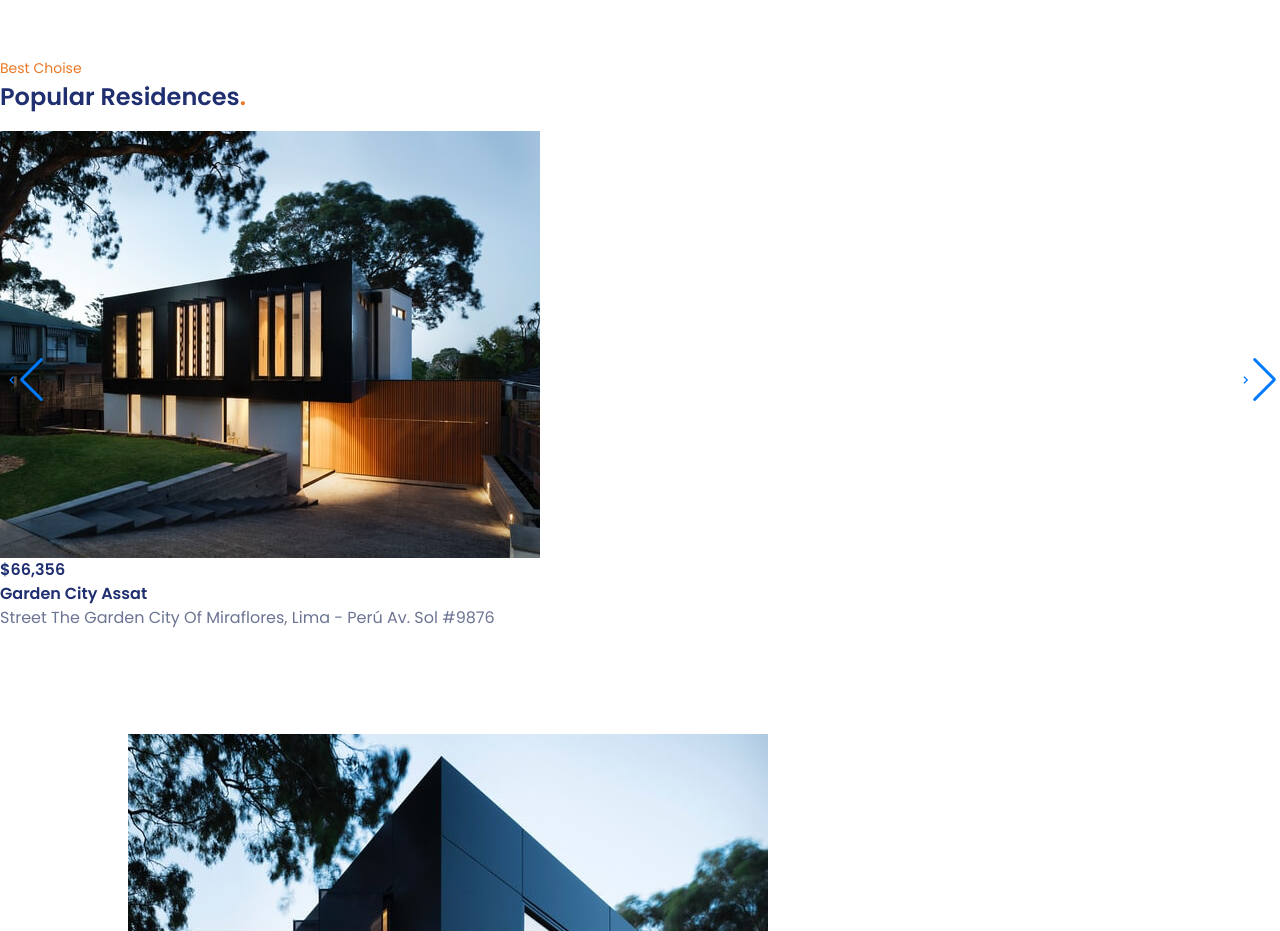
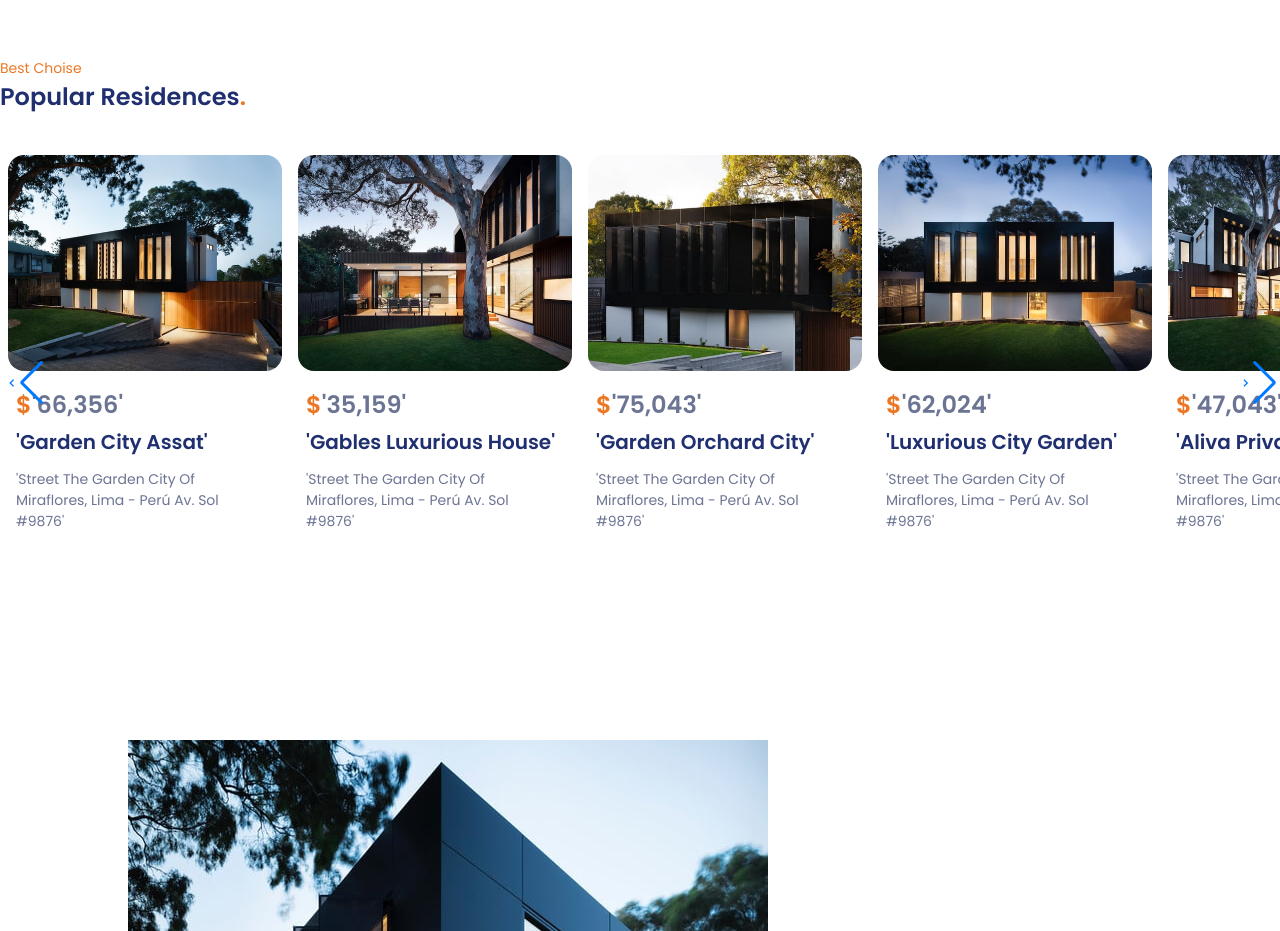
Before and after one commit to shoproizoshlo/real-state-website-vue-ts, a Vue app: page / in a window 1280 px wide. Shown: the part 1180-2111 px from the top of the page. Built offline with nearby package versions, Linux system fonts and the light colour scheme.

Commit message:
added popular card component

```diff
--- a/src/components/main/Popular.vue
+++ b/src/components/main/Popular.vue
@@ -5,86 +5,36 @@
       <h2 class="section__title">Popular Residences<span>.</span></h2>
       <div class="popular__container swiper">
         <div class="swiper-wrapper">
-          <article class="popular__card swiper-slide">
-            <img
-              src="/src/assets/img/popular1.jpg"
-              alt="popular projet"
-              class="popular__img"
-            />
-
-            <div class="popular__data">
-              <h2 class="popular__price"><span>$</span>66,356</h2>
-
-              <h3 class="popular__title">Garden City Assat</h3>
-              <p class="popular__description">
-                Street The Garden City Of Miraflores, Lima - Perú Av. Sol #9876
-              </p>
-            </div>
-          </article>
-          <article class="popular__card swiper-slide">
-            <img
-              src="/src/assets/img/popular2.jpg"
-              alt="popular projet"
-              class="popular__img"
-            />
-
-            <div class="popular__data">
-              <h2 class="popular__price"><span>$</span>35,159</h2>
-
-              <h3 class="popular__title">Gables Luxurious House</h3>
-              <p class="popular__description">
-                Street The Garden City Of Miraflores, Lima - Perú Av. Sol #9876
-              </p>
-            </div>
-          </article>
-          <article class="popular__card swiper-slide">
-            <img
-              src="/src/assets/img/popular3.jpg"
-              alt="popular projet"
-              class="popular__img"
-            />
-
-            <div class="popular__data">
-              <h2 class="popular__price"><span>$</span>75,043</h2>
-
-              <h3 class="popular__title">Garden Orchard City</h3>
-              <p class="popular__description">
-                Street The Garden City Of Miraflores, Lima - Perú Av. Sol #9876
-              </p>
-            </div>
-          </article>
-          <article class="popular__card swiper-slide">
-            <img
-              src="/src/assets/img/popular4.jpg"
-              alt="popular projet"
-              class="popular__img"
-            />
-
-            <div class="popular__data">
-              <h2 class="popular__price"><span>$</span>62,024</h2>
-
-              <h3 class="popular__title">Luxurious City Garden</h3>
-              <p class="popular__description">
-                Street The Garden City Of Miraflores, Lima - Perú Av. Sol #9876
-              </p>
-            </div>
-          </article>
-          <article class="popular__card swiper-slide">
-            <img
-              src="/src/assets/img/popular5.jpg"
-              alt="popular projet"
-              class="popular__img"
-            />
-
-            <div class="popular__data">
-              <h2 class="popular__price"><span>$</span>47,043</h2>
-
-              <h3 class="popular__title">Aliva Private Garden</h3>
-              <p class="popular__description">
-                Street The Garden City Of Miraflores, Lima - Perú Av. Sol #9876
-              </p>
-            </div>
-          </article>
+          <PopularCard
+            url="/src/assets/img/popular1.jpg"
+            price="'66,356'"
+            title="'Garden City Assat'"
+            description="'Street The Garden City Of Miraflores, Lima - Perú Av. Sol #9876'"
+          />
+          <PopularCard
+            url="/src/assets/img/popular2.jpg"
+            price="'35,159'"
+            title="'Gables Luxurious House'"
+            description="'Street The Garden City Of Miraflores, Lima - Perú Av. Sol #9876'"
+          />
+          <PopularCard
+            url="/src/assets/img/popular3.jpg"
+            price="'75,043'"
+            title="'Garden Orchard City'"
+            description="'Street The Garden City Of Miraflores, Lima - Perú Av. Sol #9876'"
+          />
+          <PopularCard
+            url="/src/assets/img/popular4.jpg"
+            price="'62,024'"
+            title="'Luxurious City Garden'"
+            description="'Street The Garden City Of Miraflores, Lima - Perú Av. Sol #9876'"
+          />
+          <PopularCard
+            url="/src/assets/img/popular5.jpg"
+            price="'47,043'"
+            title="'Aliva Private Garden'"
+            description="'Street The Garden City Of Miraflores, Lima - Perú Av. Sol #9876'"
+          />
         </div>
 
         <div class="swiper-button-next">
@@ -99,7 +49,14 @@
 </template>
 
 <script>
-export default {};
+import PopularCard from "./PopularCard.vue";
+export default {
+  components: { PopularCard },
+};
 </script>
 
-<style lang="scss" scoped></style>
+<style scoped>
+.popular__container {
+  padding: 1rem 0 5rem;
+}
+</style>
--- /dev/null
+++ b/src/components/main/PopularCard.vue
@@ -0,0 +1,82 @@
+<template>
+  <article class="popular__card swiper-slide">
+    <img :src="url" alt="popular projet" class="popular__img" />
+
+    <div class="popular__data">
+      <h2 class="popular__price"><span>$</span>{{ price }}</h2>
+
+      <h3 class="popular__title">{{ title }}</h3>
+      <p class="popular__description">
+        {{ description }}
+      </p>
+    </div>
+  </article>
+</template>
+
+<script>
+export default {
+  props: {
+    url: {
+      type: String,
+      required: true,
+    },
+    price: {
+      type: String,
+      required: true,
+    },
+    title: {
+      type: String,
+      required: true,
+    },
+    description: {
+      type: String,
+      required: true,
+    },
+  },
+};
+</script>
+
+<style scoped>
+/* my-0 mx-auto pt-2 pb-6 px-2 bg-container-color rounded-2xl */
+.popular__card {
+  margin: 0 auto;
+  padding: 0.5rem 0.5rem 1.5rem;
+  border-radius: 1rem;
+
+  width: 290px;
+  background-color: var(--container-color);
+  transition: 0.4s;
+}
+/* mb-4 rounded-2xl */
+.popular__img {
+  margin-bottom: 1rem;
+  border-radius: 1rem;
+}
+/* py-0 ps-4 pe-2 */
+.popular__data {
+  padding: 0 1rem 0 0.5rem;
+}
+/* mb-1 text-h2-font-size text-text-color */
+.popular__price {
+  font-size: var(--h2-font-size);
+  color: var(--text-color);
+  margin-bottom: 0.25rem;
+}
+/* text-second-color */
+.popular__price span {
+  color: var(--second-color);
+}
+/* text-h3-font-size mb-3 */
+.popular__title {
+  font-size: var(--h3-font-size);
+  margin-bottom: 0.75rem;
+}
+/* text-small-font-size */
+.popular__description {
+  font-size: var(--small-font-size);
+}
+
+.popular__card:hover {
+  box-shadow: 0 12px 16px hsla(228, 66%, 45%, 0.1);
+}
+</style>
```
